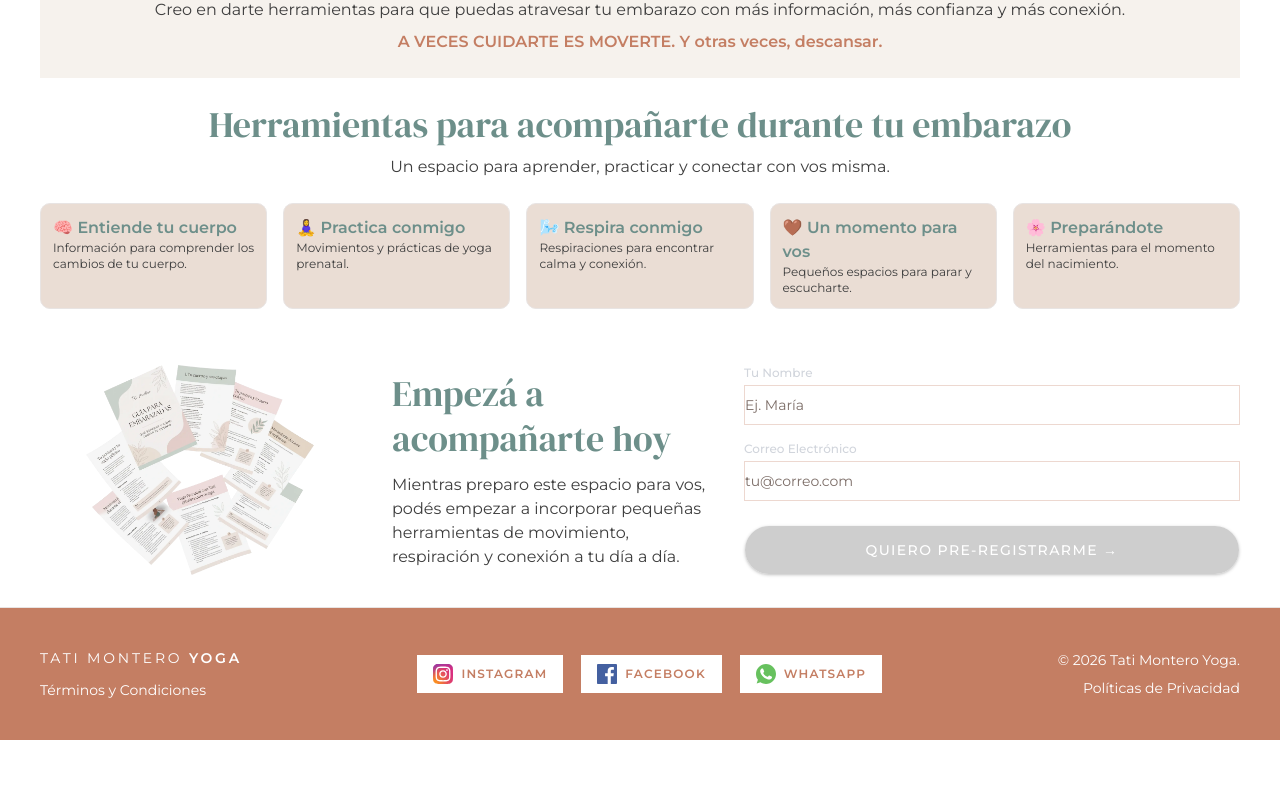
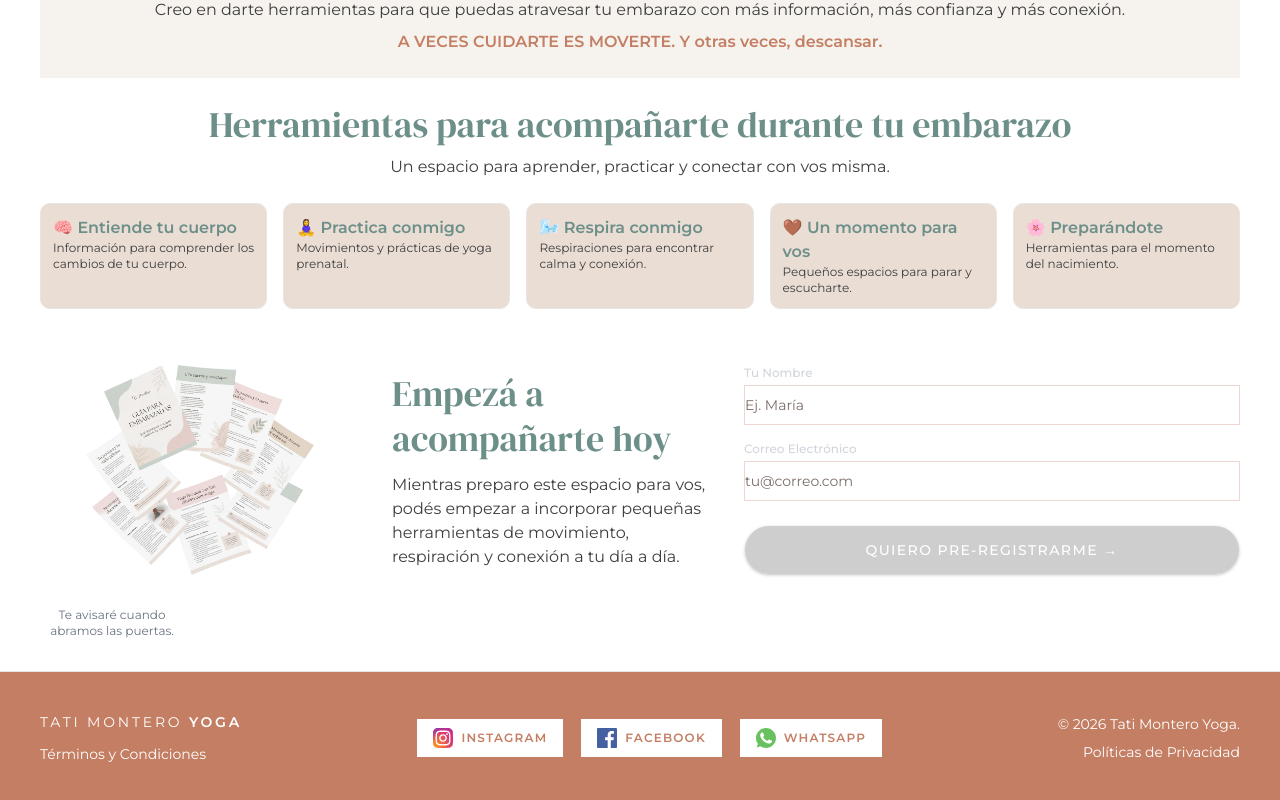
Before and after one commit to Juanchizo/yoga-paremba, a Next.js app: page / in a window 1280 px wide. Shown: the part 2353-3153 px from the top of the page. Before the commit the page ends 3093 px from the top, so only its background shows below. Built offline with nearby package versions, Linux system fonts and the light colour scheme.

Commit message:
Update page.tsx

```diff
--- a/app/page.tsx
+++ b/app/page.tsx
@@ -347,6 +347,7 @@
             </Button>
           </div>
         </form>
+        <p className="text-xs text-gray-500">Te avisaré cuando abramos las puertas.</p>
       </section>
 
     </div>
```
